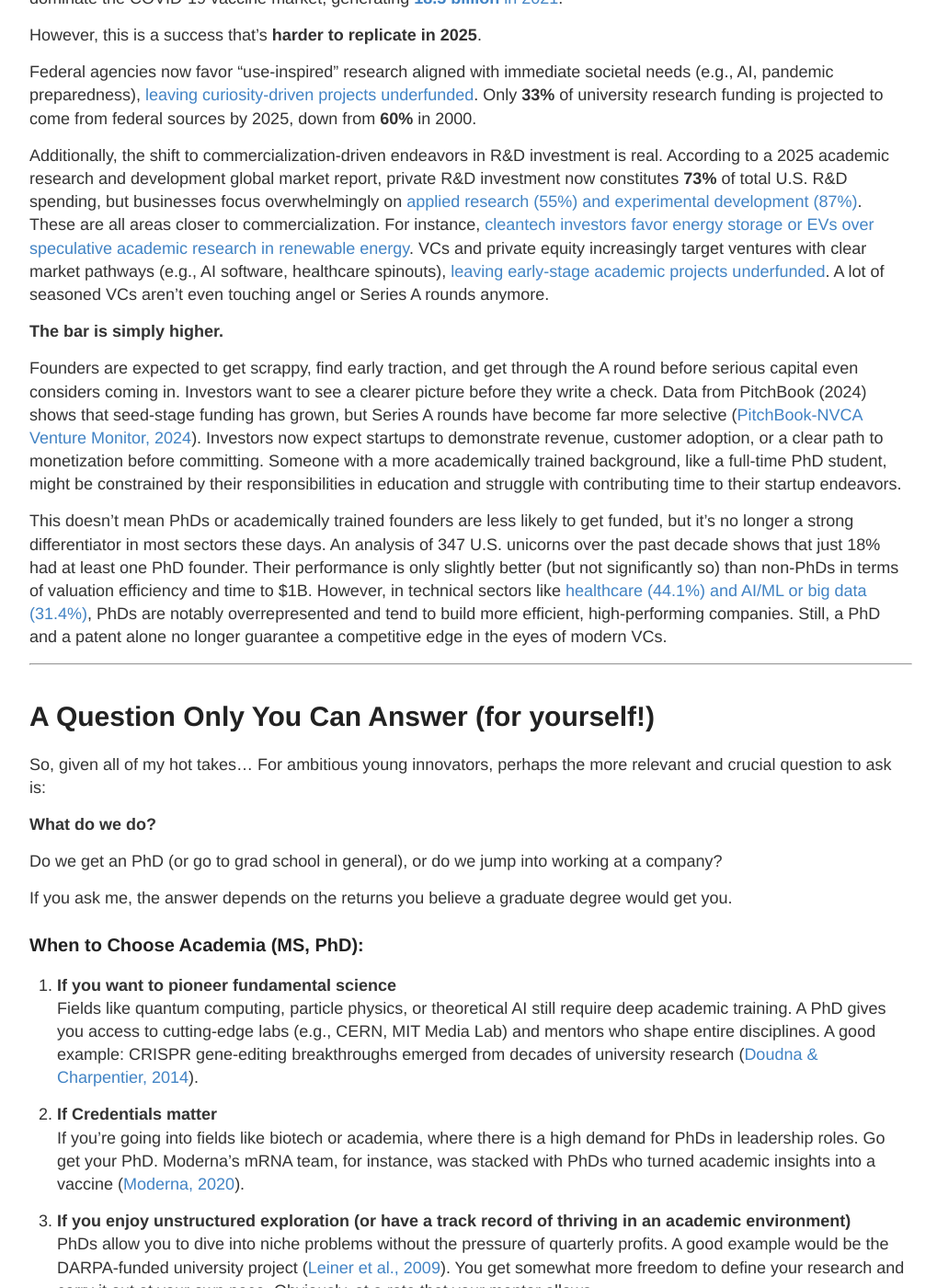
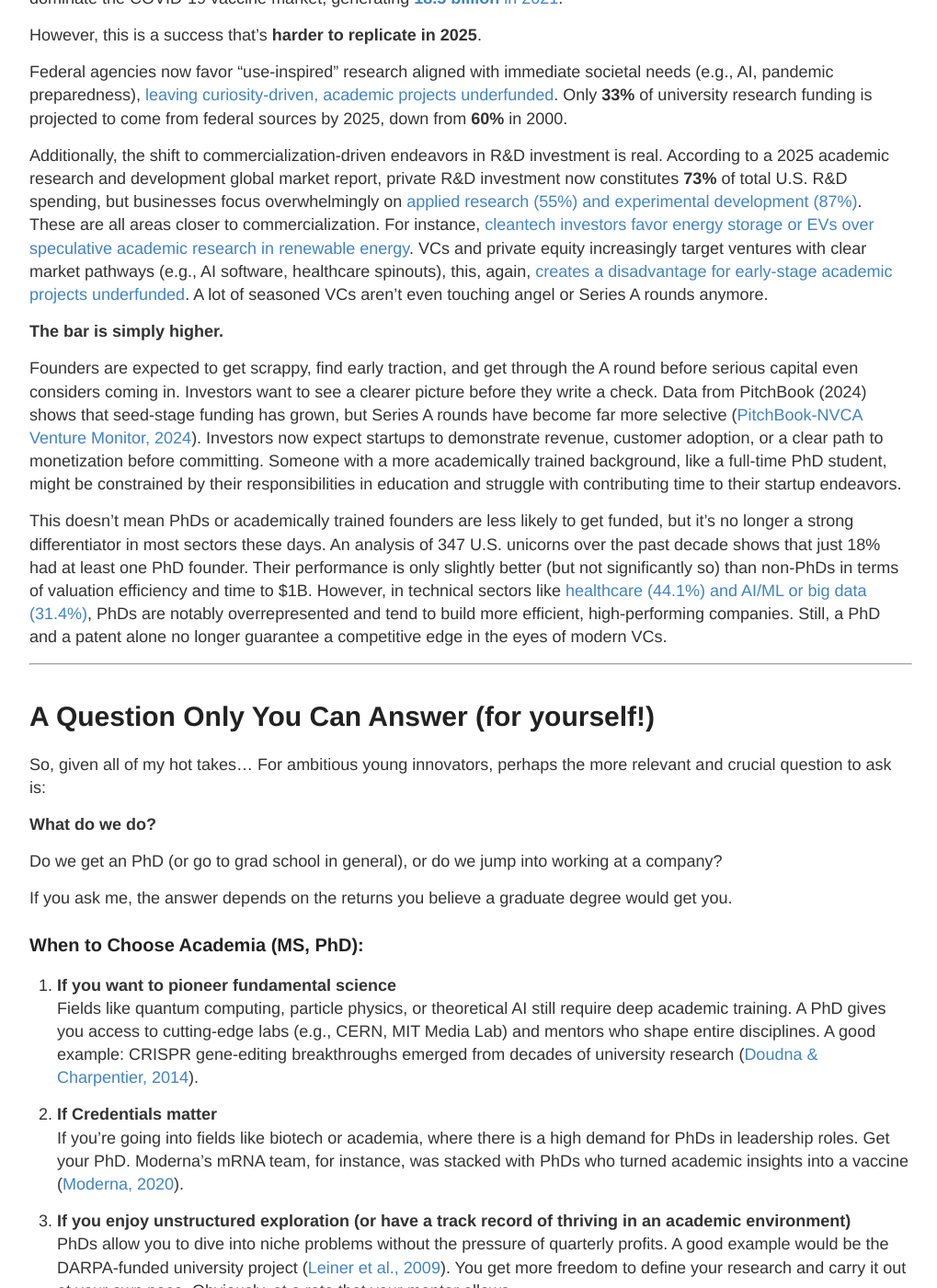
Before and after one commit to nicolehao34/nicolehao34.github.io, a Jekyll site: the page built from _posts/2025-05-09-future_of_innovation.md, in a window 1280 px wide and 1400 px high, scrolled down 1731 px. Shown: the whole window at 92% size, without its empty margins (128-1147 px from the left). Built offline with Jekyll 4.4.1, drawn with Linux system fonts in a browser that asks for light colours; comment, search, counter and statistics services are not loaded; some of the changed text lies outside the part shown.

Commit message:
Update 2025-05-09-future_of_innovation.md

```diff
--- a/_posts/2025-05-09-future_of_innovation.md
+++ b/_posts/2025-05-09-future_of_innovation.md
@@ -27,7 +27,7 @@
 
 **Hot take #2: We might be reaching the limits of traditional theoretical science.**
 
-A 2021 analysis in *Nature* found that scientific papers and patents are becoming increasingly incremental rather than revolutionary ([Park et al., 2023](https://doi.org/10.1038/s41586-023-06106-4)). The low-hanging fruit of 20th-century science (semiconductors, antibiotics, nuclear energy) has been picked, leaving harder, niche problems that require industry collaboration.
+A 2021 analysis in *Nature* found that scientific papers and patents are becoming increasingly incremental rather than revolutionary ([Park et al., 2023](https://doi.org/10.1038/s41586-023-06106-4)). The low-hanging fruit of 20th-century science (semiconductors, antibiotics, nuclear energy) has been picked. As a result, harder, niche problems that require industry collaboration.
 
 There just aren’t many paradigm-shifting breakthroughs left that can radically transform manufacturing or other industries. The real innovation today is happening on the ground—solving hard, practical engineering problems. And that’s where startup teams and industry engineers, who are in the trenches, have a major advantage over academics. Companies like Apple, NVIDIA, and Moderna now invest more in R&D than many governments. In 2023, Amazon spent **$73 billion** on R&D—more than France’s entire public research budget ([Statista, 2023](https://statista.com); [OECD, 2023](https://oecd.org)). Many transformative technologies, like OpenAI’s GPT models and Tesla’s autonomous driving systems, were developed in industry. A 2022 Stanford study found that **80% of AI breakthroughs** originate in corporate labs ([Zhang et al., 2022](https://aiindex.stanford.edu)). Meanwhile, university research struggles with funding gaps and slow tech transfer processes ([Britt, 2023](https://sciencebusiness.net)).
 
@@ -52,9 +52,9 @@
 
 However, this is a success that's **harder to replicate in 2025**.
 
-Federal agencies now favor "use-inspired" research aligned with immediate societal needs (e.g., AI, pandemic preparedness), [leaving curiosity-driven projects underfunded](https://sparkthefiregrantwriting.com/blog/2025-overview-of-the-scientific-grant-writing-landscape). Only **33%** of university research funding is projected to come from federal sources by 2025, down from **60%** in 2000.
+Federal agencies now favor "use-inspired" research aligned with immediate societal needs (e.g., AI, pandemic preparedness), [leaving curiosity-driven, academic projects underfunded](https://sparkthefiregrantwriting.com/blog/2025-overview-of-the-scientific-grant-writing-landscape). Only **33%** of university research funding is projected to come from federal sources by 2025, down from **60%** in 2000.
 
-Additionally, the shift to commercialization-driven endeavors in R&D investment is real. According to a 2025 academic research and development global market report, private R&D investment now constitutes **73%** of total U.S. R&D spending, but businesses focus overwhelmingly on [applied research (55%) and experimental development (87%)](https://www.thebusinessresearchcompany.com/report/academic-research-and-development-global-market-report). These are all areas closer to commercialization. For instance, [cleantech investors favor energy storage or EVs over speculative academic research in renewable energy](https://privatebank.jpmorgan.com/eur/en/insights/markets-and-investing/ideas-and-insights/alternative-investments-in-2025-our-top-five-themes-to-watch). VCs and private equity increasingly target ventures with clear market pathways (e.g., AI software, healthcare spinouts), [leaving early-stage academic projects underfunded]([https://www.thebusinessresearchcompany.com/report/academic-research-and-development-global-market-report](https://www.iqvia.com/insights/the-iqvia-institute/reports-and-publications/reports/global-trends-in-r-and-d-2025)). A lot of seasoned VCs aren’t even touching angel or Series A rounds anymore.
+Additionally, the shift to commercialization-driven endeavors in R&D investment is real. According to a 2025 academic research and development global market report, private R&D investment now constitutes **73%** of total U.S. R&D spending, but businesses focus overwhelmingly on [applied research (55%) and experimental development (87%)](https://www.thebusinessresearchcompany.com/report/academic-research-and-development-global-market-report). These are all areas closer to commercialization. For instance, [cleantech investors favor energy storage or EVs over speculative academic research in renewable energy](https://privatebank.jpmorgan.com/eur/en/insights/markets-and-investing/ideas-and-insights/alternative-investments-in-2025-our-top-five-themes-to-watch). VCs and private equity increasingly target ventures with clear market pathways (e.g., AI software, healthcare spinouts), this, again, [creates a disadvantage for early-stage academic projects underfunded]([https://www.thebusinessresearchcompany.com/report/academic-research-and-development-global-market-report](https://www.iqvia.com/insights/the-iqvia-institute/reports-and-publications/reports/global-trends-in-r-and-d-2025)). A lot of seasoned VCs aren’t even touching angel or Series A rounds anymore.
 
 **The bar is simply higher.**
 
@@ -84,11 +84,11 @@
 
 
 2. **If Credentials matter**
-   If you're going into fields like biotech or academia, where there is a high demand for PhDs in leadership roles. Go get your PhD. Moderna’s mRNA team, for instance, was stacked with PhDs who turned academic insights into a vaccine ([Moderna, 2020](https://modernatx.com)).
+   If you're going into fields like biotech or academia, where there is a high demand for PhDs in leadership roles. Get your PhD. Moderna’s mRNA team, for instance, was stacked with PhDs who turned academic insights into a vaccine ([Moderna, 2020](https://modernatx.com)).
 
 
 3. **If you enjoy unstructured exploration (or have a track record of thriving in an academic environment)**
-   PhDs allow you to dive into niche problems without the pressure of quarterly profits. A good example would be the DARPA-funded university project ([Leiner et al., 2009](https://doi.org/10.1145/1629607.1629613)). You get somewhat more freedom to define your research and carry it out at your own pace. Obviously, at a rate that your mentor allows.
+   PhDs allow you to dive into niche problems without the pressure of quarterly profits. A good example would be the DARPA-funded university project ([Leiner et al., 2009](https://doi.org/10.1145/1629607.1629613)). You get more freedom to define your research and carry it out at your own pace. Obviously, at a rate that your mentor allows.
 
 
 ### When to Choose Industry:
```
